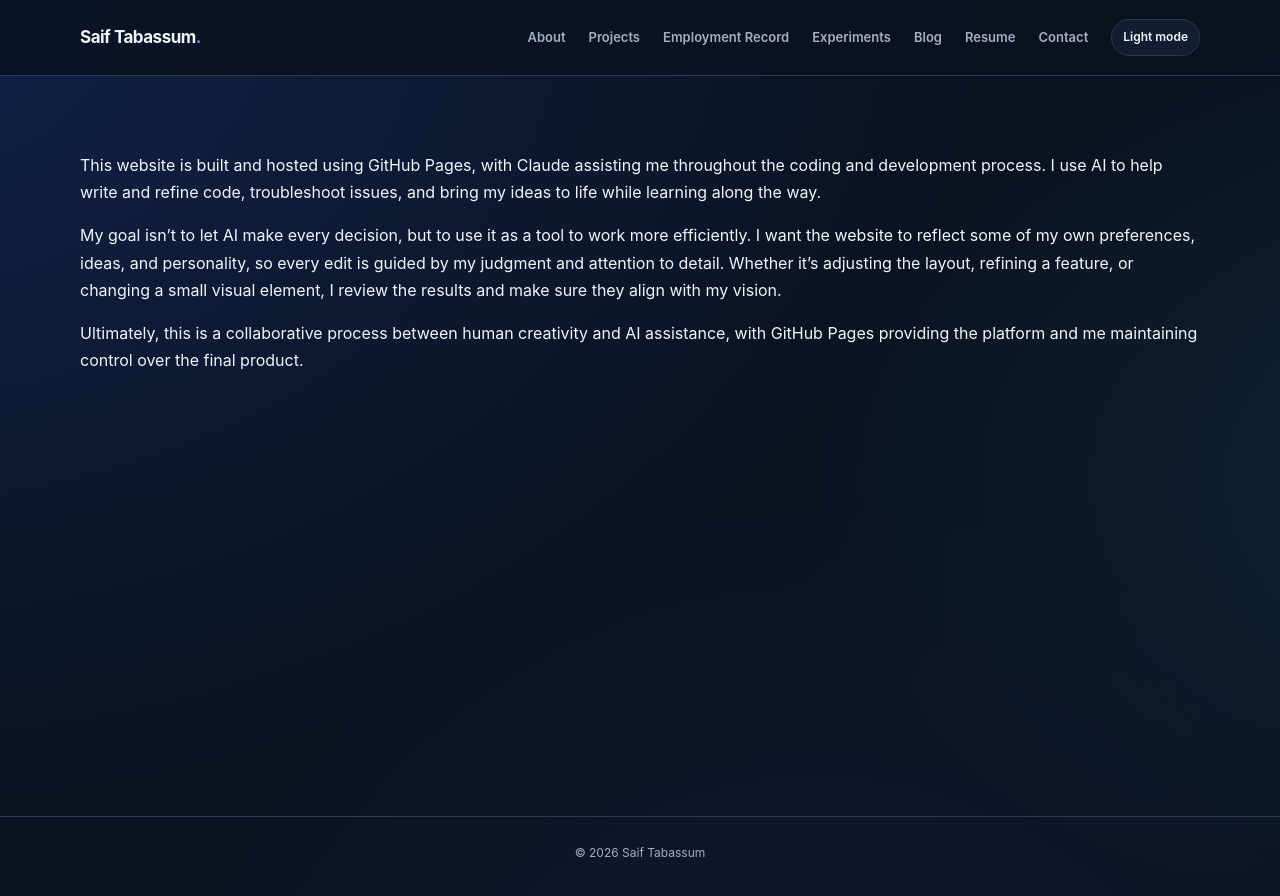
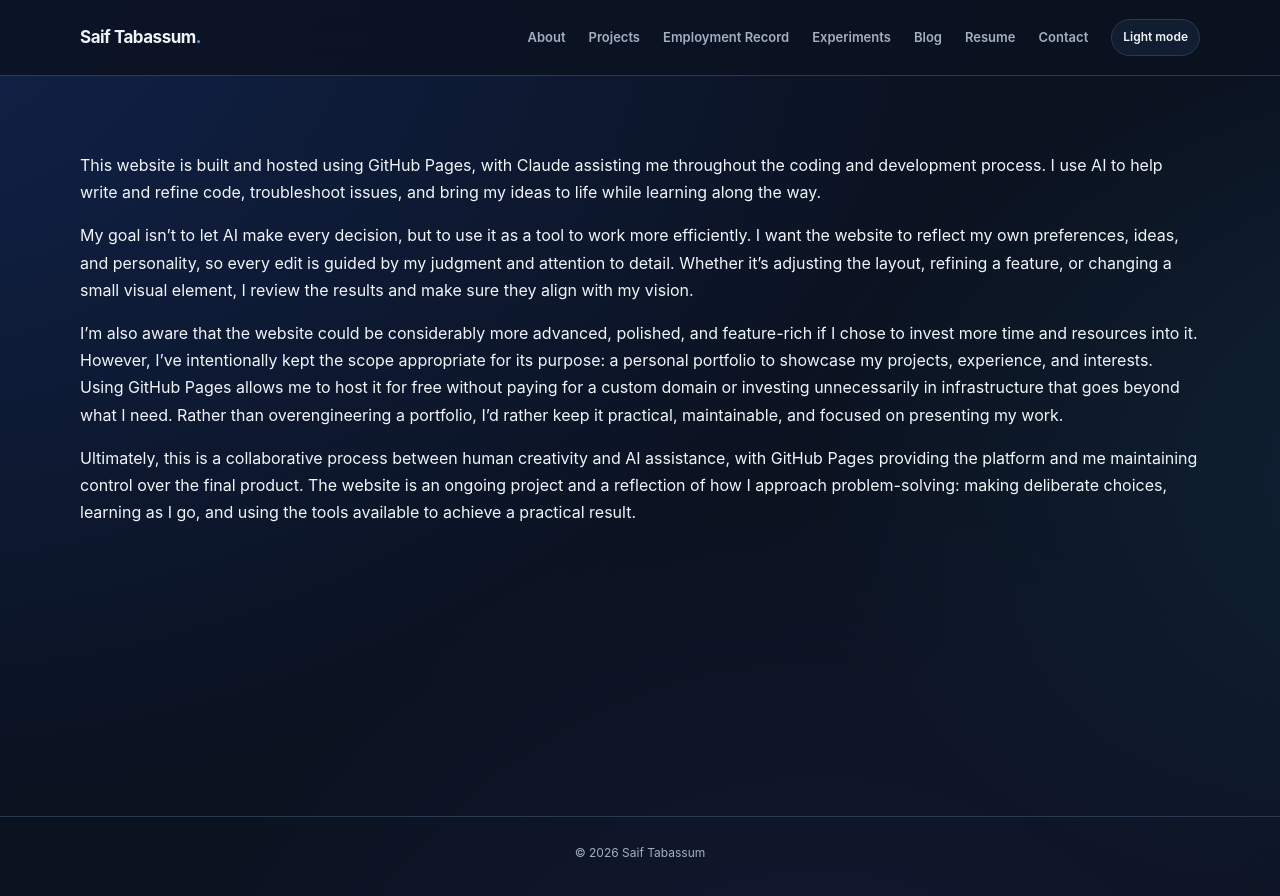
Before and after one commit to saifyt24/Saif.Tabassum.github.io, a Jekyll site: the page built from _posts/2026-10-20-building-my-website-with-ai-without-losing-the-human-touch.md, in a window 1280 px wide. Shown: the top 896 px of the page. Built offline with Jekyll 4.4.1, drawn with Linux system fonts in a browser that asks for light colours; our own code applies the rules of GitHub Pages for plain Markdown files.

Commit message:
Update _posts/2026-10-20-building-my-website-with-ai-without-losing-the-human-touch.md (via Pages CMS)

```diff
--- a/_posts/2026-10-20-building-my-website-with-ai-without-losing-the-human-touch.md
+++ b/_posts/2026-10-20-building-my-website-with-ai-without-losing-the-human-touch.md
@@ -17,6 +17,8 @@ featured: true
 ---
 This website is built and hosted using GitHub Pages, with Claude assisting me throughout the coding and development process. I use AI to help write and refine code, troubleshoot issues, and bring my ideas to life while learning along the way.
 
-My goal isn't to let AI make every decision, but to use it as a tool to work more efficiently. I want the website to reflect some of my own preferences, ideas, and personality, so every edit is guided by my judgment and attention to detail. Whether it's adjusting the layout, refining a feature, or changing a small visual element, I review the results and make sure they align with my vision.
+My goal isn't to let AI make every decision, but to use it as a tool to work more efficiently. I want the website to reflect my own preferences, ideas, and personality, so every edit is guided by my judgment and attention to detail. Whether it's adjusting the layout, refining a feature, or changing a small visual element, I review the results and make sure they align with my vision.
 
-Ultimately, this is a collaborative process between human creativity and AI assistance, with GitHub Pages providing the platform and me maintaining control over the final product.
+I'm also aware that the website could be considerably more advanced, polished, and feature-rich if I chose to invest more time and resources into it. However, I've intentionally kept the scope appropriate for its purpose: a personal portfolio to showcase my projects, experience, and interests. Using GitHub Pages allows me to host it for free without paying for a custom domain or investing unnecessarily in infrastructure that goes beyond what I need. Rather than overengineering a portfolio, I'd rather keep it practical, maintainable, and focused on presenting my work.
+
+Ultimately, this is a collaborative process between human creativity and AI assistance, with GitHub Pages providing the platform and me maintaining control over the final product. The website is an ongoing project and a reflection of how I approach problem-solving: making deliberate choices, learning as I go, and using the tools available to achieve a practical result.
```
